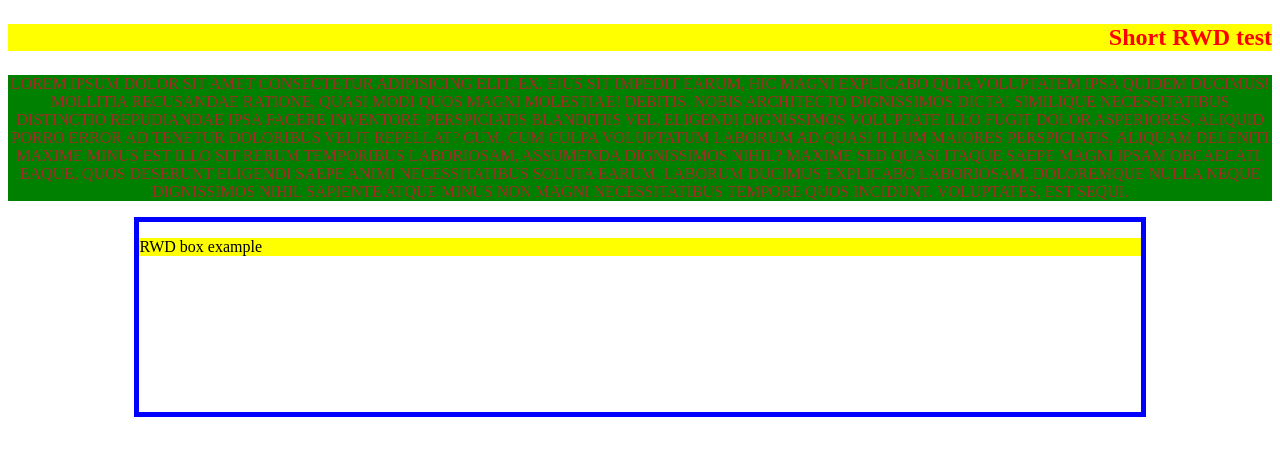
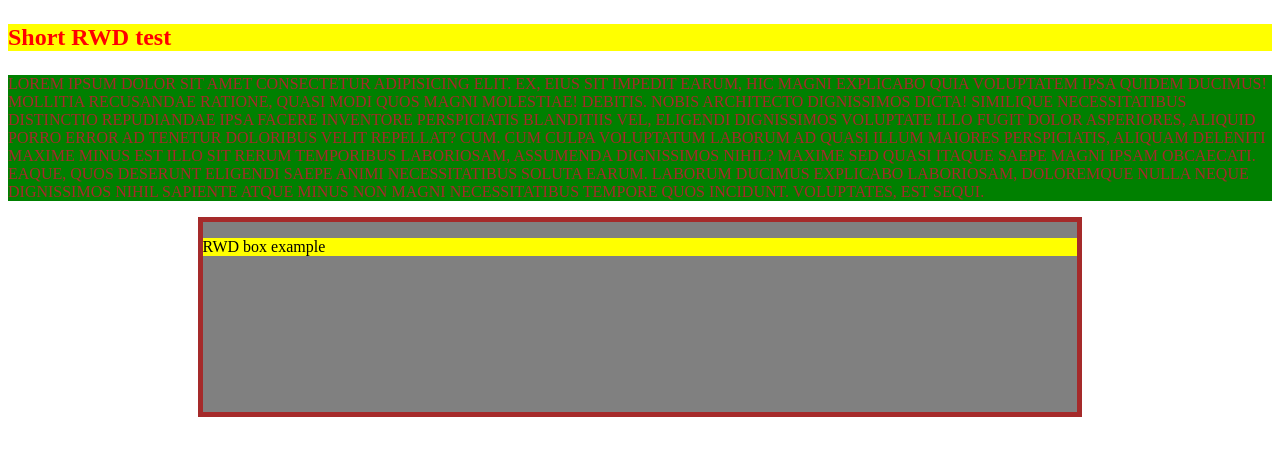
Before and after one commit to mateuszbabij/rwd_git_1, a plain HTML site: page index.html in a window 1280 px wide. Drawn offline with Linux system fonts and the light colour scheme.

Commit message:
Update styles to - 992 breakpoint

```diff
--- a/style.css
+++ b/style.css
@@ -52,3 +52,15 @@ p {
     margin: auto;
   }
 }
+
+@media all and (min-width: 992px) {
+  .box {
+    width: 70%;
+    border: 5px solid brown;
+    background-color: grey;
+  }
+  .shortText,
+  .longText {
+    text-align: left;
+  }
+}
```
